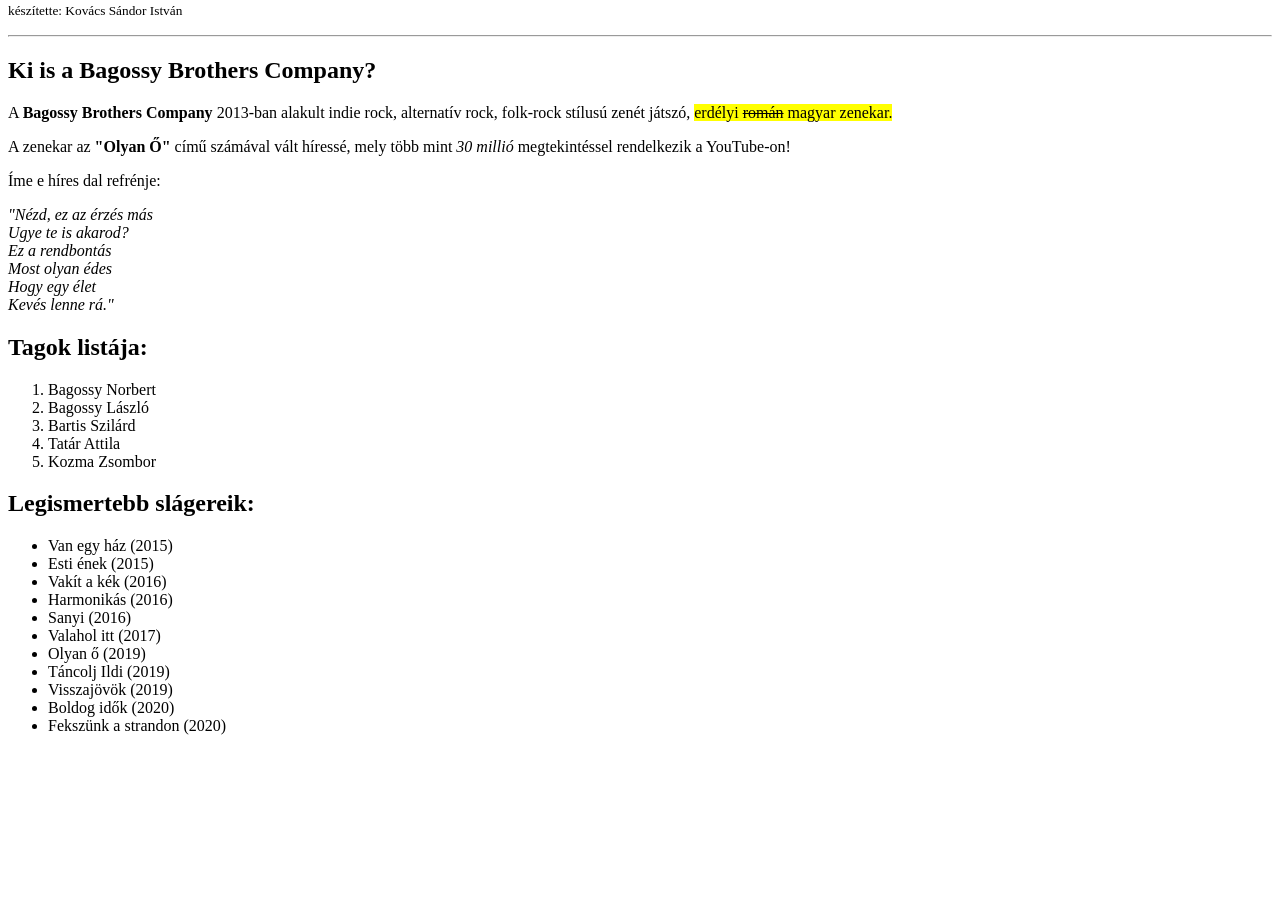
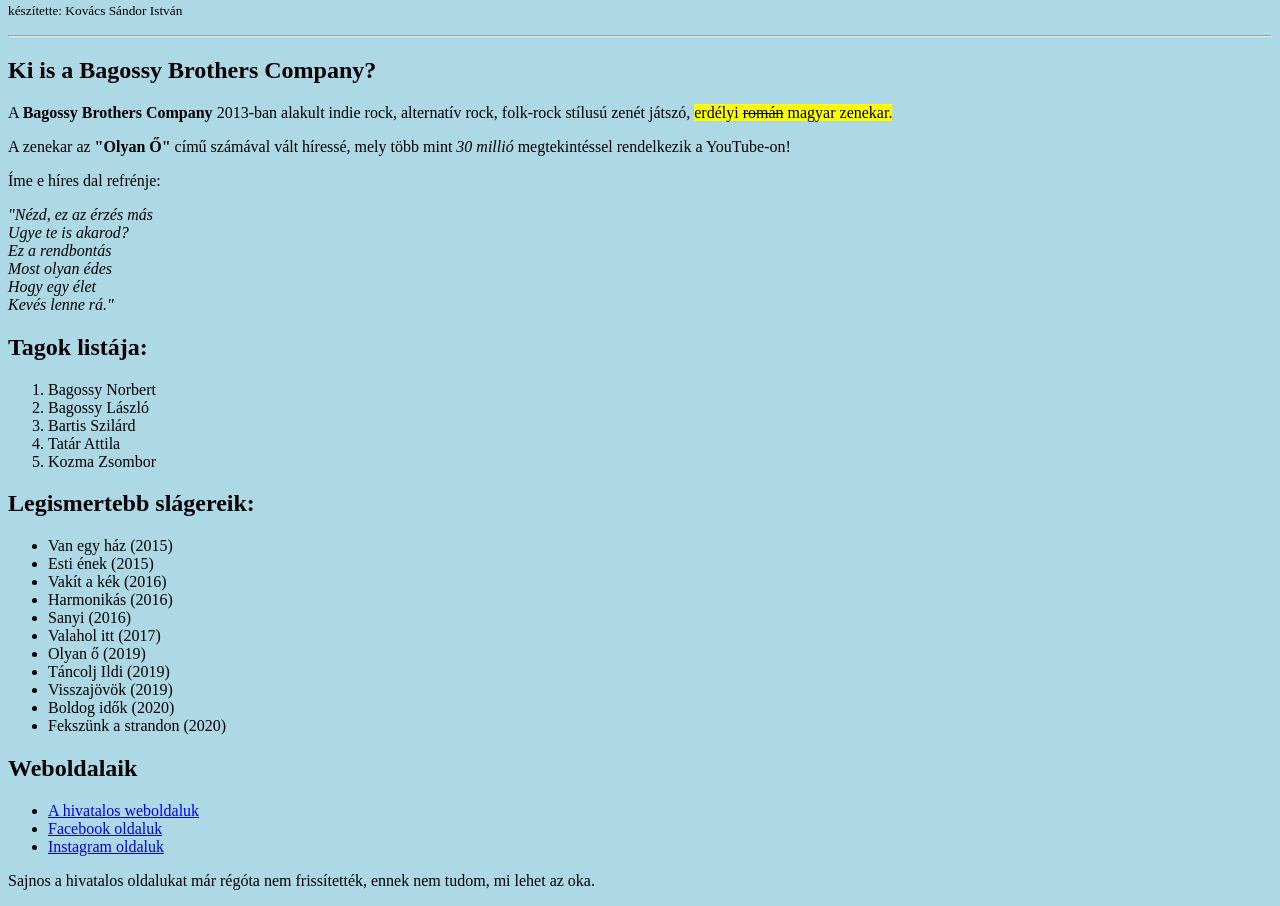
Before and after one commit to kovacs-sandor-istvan/BagossyBrothersCompany, a plain HTML site: page bagossy_fan-weboldal.html in a window 1280 px wide. Shown: the part 79-985 px from the top of the page. Before the commit the page ends 830 px from the top, so only its background shows below. Drawn offline with Linux system fonts and the light colour scheme.

Commit message:
weboldalaik listája linkelve

```diff
--- a/bagossy_fan-weboldal.html
+++ b/bagossy_fan-weboldal.html
@@ -5,7 +5,7 @@
     <meta name="viewport" content="width=device-width, initial-scale=1.0">
     <title>Bagossy Brothers Company fanoldal</title>
 </head>
-<body>
+<body style="background-color:lightblue;"></body>
  <h1>Bagossy Brothers Company fanoldal</h1>
  <p><small> készítette: Kovács Sándor István</small></p>
  <hr>
@@ -41,5 +41,12 @@
     <li>Boldog idők (2020)</li>
     <li>Fekszünk a strandon (2020)</li>
 </ul>
+<h2>Weboldalaik</h2>
+<ul>
+    <li><a href="https://bagossybrotherscompany.com/">A hivatalos weboldaluk</a></li>
+    <li><a href="https://www.facebook.com/bagossybrothers" target="_blank">Facebook oldaluk</a></li>
+    <li><a href="https://www.instagram.com/bagossybrotherscompany/" target="_blank">Instagram oldaluk</a></li>
+</ul>
+<p>Sajnos a hivatalos oldalukat már régóta nem frissítették, ennek nem tudom, mi lehet az oka.</p>
 </body>
 </html>
```
